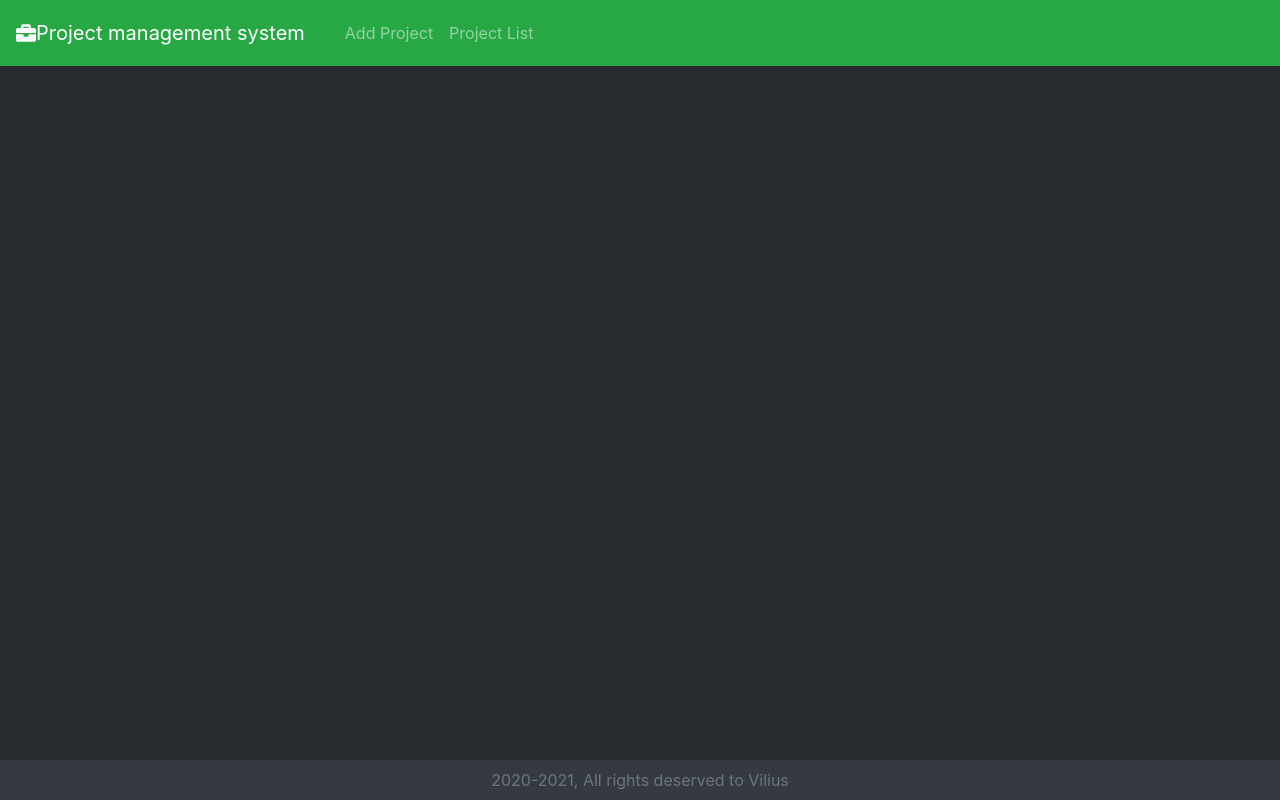
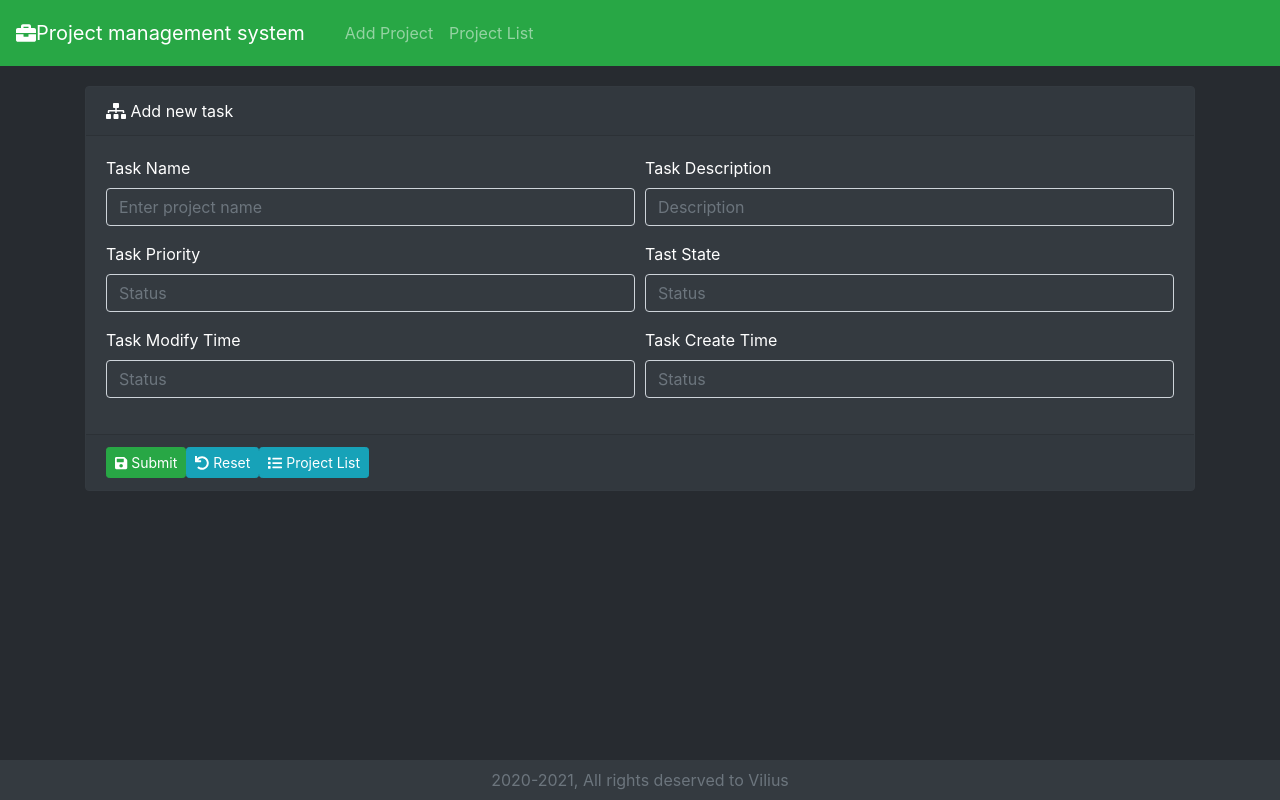
Before and after one commit to Paulius11/Project-managment-system, a React (Create React App) app in the folder frontend/: page /addTask in a window 1280 px wide. Built offline with nearby package versions, Linux system fonts and the light colour scheme.

Commit message:
added Task class

```diff
--- a/frontend/src/App.js
+++ b/frontend/src/App.js
@@ -6,6 +6,7 @@ import Welcome from './components/Welcome';
 import Footer from './components/Footer';
 import Project from './components/Project';
 import List from './components/List';
+import Task from './components/Task';
 import { BrowserRouter as Router, Switch, Route } from 'react-router-dom';
 
 function App() {
@@ -26,6 +27,7 @@ function App() {
                             <Route path="/" exact component={Welcome} />
                             <Route path="/add" exact component={Project} />
                             <Route path="/edit/:projectId" exact component={Project} />
+                            <Route path="/addTask" exact component={Task} />
                             <Route path="/list" exact component={List} />
                         </Switch>
                     </Col>
--- a/frontend/src/components/List.js
+++ b/frontend/src/components/List.js
@@ -1,7 +1,7 @@
 import React, { Component } from 'react';
 import { Card, Table, ButtonGroup, Button } from 'react-bootstrap';
 import { FontAwesomeIcon } from '@fortawesome/react-fontawesome';
-import { faList, faEdit, faTrash } from '@fortawesome/free-solid-svg-icons';
+import { faList, faEdit, faTrash, faAdjust } from '@fortawesome/free-solid-svg-icons';
 import axios from 'axios';
 import { Link } from 'react-router-dom';
 
@@ -83,7 +83,15 @@ export default class List extends Component {
                                                     <ButtonGroup>
                                                         <Link to={"edit/" + project.id} className="btn btn-sm btn-outline-primary"> <FontAwesomeIcon icon={faEdit} />  </Link>{''}
 
-                                                        <Button size="sm" variant="outline-danger" onClick={this.deleteProject.bind(this, project.id)}><FontAwesomeIcon icon={faTrash} /> </Button>{''}
+                                                        <Button size="sm" variant="outline-danger" onClick={this.deleteProject.bind(this, project.id)}>
+                                                            <FontAwesomeIcon icon={faTrash} /> </Button>{''}
+                                                        <Link to={"addtask"} className="btn btn-sm btn-outline-primary"> <FontAwesomeIcon icon={faAdjust} />  </Link>{''}
+                                                        <Link to={"tasks/" + project.id} className="btn btn-sm btn-outline-primary"> <FontAwesomeIcon icon={faList} />  </Link>{''}
+                                                        {
+                                                            /* Reik padaryti kazkaip, kad linkintu su mygtuku i task lists puslapi
+
+                                                       */
+                                                        }
                                                     </ButtonGroup>
                                                 </td>
                                             </tr>)
--- a/frontend/src/components/Project.js
+++ b/frontend/src/components/Project.js
@@ -152,6 +152,7 @@ export default class Project extends Component {
                         <Button size="sm" variant="info" type="button" onClick={this.projectList.bind()}>
                             <FontAwesomeIcon icon={faList} />  Project List
                         </Button>
+
                     </Card.Footer>
                 </Form>
             </Card>
--- /dev/null
+++ b/frontend/src/components/Task.js
@@ -0,0 +1,189 @@
+import React, { Component } from 'react';
+import { Card, Form, Button, Col } from 'react-bootstrap';
+import { FontAwesomeIcon } from '@fortawesome/react-fontawesome';
+import { faSave, faUndo, faSitemap, faList } from '@fortawesome/free-solid-svg-icons';
+import axios from 'axios';
+
+
+export default class Task extends Component {
+
+    constructor(props) {
+        super(props);
+        this.state = this.initialState;
+        this.projectChange = this.projectChange.bind(this);
+        this.submitTask = this.submitTask.bind(this);
+    }
+
+
+    initialState = {
+
+        taskName: '', taskDescription: '', taskPriority: '',
+        taskState: '', taskModifyTime: '', taskCreateTime: '' // Initial State  yra tusti laukai, kai paspaudziamas bus reset mygtukas, jis paduos situs argumentus ir formos bus nunulintos
+    }
+
+    submitTask(event) {
+
+        event.preventDefault();
+
+        const project = {
+            taskName: this.state.taskName,
+            taskDescription: this.state.taskDescription,
+            taskPriority: this.state.taskPriority,
+            taskState: this.state.taskState,
+            taskModifyTime: this.state.taskModifyTime,
+            taskCreateTime: this.state.taskCreateTime
+        };
+
+        axios.post("http://localhost:9090/api/projects", project)
+            .then(response => {
+                if (response.data != null) {
+                    this.setState(this.initialState);
+                }
+            });
+
+
+    }
+    componentDidMount() {
+        const projectId = this.props.match.params.projectId;
+        if (projectId) {
+            this.findProjectById(projectId);
+        }
+
+    };
+
+
+    findProjectById = (taskId) => {
+
+        axios.get("http://localhost:9090/api/projects/" + taskId) // Reiks pakeist link
+            .then(response => {
+                this.setState({
+                    taskName: response.data.taskName,
+                    taskDescription: response.data.taskDescription,
+                    taskPriority: response.data.taskPriority,
+                    taskState: response.data.taskState,
+                    taskModifyTime: response.data.taskModifyTime,
+                    taskCreateTime: response.data.taskCreateTime
+
+
+                });
+
+            }).catch((error) => {
+                console.log("Error - " + error);
+            });
+
+    };
+
+
+    projectChange = (event) => {
+
+        this.setState({
+            [event.target.name]: event.target.value
+        });
+    }
+    resetTask = () => {
+
+        this.setState(() => this.initialState)
+    }
+
+    taskList = () => {
+
+        return this.props.history.push("/list"); // App js , kai bus Task List sita reiks pakeist i /tasklist arba koks ten bus parasytas route path
+
+    };
+
+
+    render() {
+
+        const { taskName, taskDescription, taskState, taskPriority, taskCreateTime, taskModifyTime } = this.state;
+        return (
+            <Card className={"border border-dark bg-dark text-white"}>
+                <Card.Header> <FontAwesomeIcon icon={faSitemap} /> Add new task </Card.Header>
+
+                <Form onReset={this.resetTask} onSubmit={this.submitTask} id="taskFormId">
+                    <Card.Body>
+                        <Form.Row>
+                            <Form.Group as={Col} controlId="formGridTasktName">
+                                <Form.Label>Task Name</Form.Label>
+                                <Form.Control required autoComplete="off"
+                                    type="text" name="taskName"
+                                    value={taskName}
+                                    onChange={this.projectChange}
+                                    className={"bg-dark text-white"}
+                                    placeholder="Enter project name" />
+                            </Form.Group>
+
+                            <Form.Group as={Col} controlId="formGridTaskDescription">
+                                <Form.Label>Task Description</Form.Label>
+                                <Form.Control required autoComplete="off"
+                                    type="text" name="taskDescription"
+                                    value={taskDescription}
+                                    onChange={this.projectChange}
+                                    className={"bg-dark text-white"}
+                                    placeholder="Description" />
+                            </Form.Group>
+
+
+                        </Form.Row>
+                        <Form.Row>
+                            <Form.Group as={Col} controlId="formGridTaskPriority">
+                                <Form.Label>Task Priority</Form.Label>
+                                <Form.Control required autoComplete="off"
+                                    type="text" name="taskPriority"
+                                    value={taskPriority}
+                                    onChange={this.projectChange}
+                                    className={"bg-dark text-white"}
+                                    placeholder="Status" />
+                            </Form.Group>
+                            <Form.Group as={Col} controlId="formGridTaskState">
+                                <Form.Label>Tast State</Form.Label>
+                                <Form.Control required autoComplete="off"
+                                    type="text" name="taskState"
+                                    value={taskState}
+                                    onChange={this.projectChange}
+                                    className={"bg-dark text-white"}
+                                    placeholder="Status" />
+                            </Form.Group>
+                        </Form.Row>
+
+                        <Form.Row>
+                            <Form.Group as={Col} controlId="formGridTaskModifyTime">
+                                <Form.Label>Task Modify Time</Form.Label>
+                                <Form.Control required autoComplete="off"
+                                    type="text" name="taskModifyTime"
+                                    value={taskModifyTime}
+                                    onChange={this.projectChange}
+                                    className={"bg-dark text-white"}
+                                    placeholder="Status" />
+                            </Form.Group>
+                            <Form.Group as={Col} controlId="formGridTaskCreateTime">
+                                <Form.Label> Task Create Time</Form.Label>
+                                <Form.Control required autoComplete="off"
+                                    type="text" name="taskCreateTime"
+                                    value={taskCreateTime}
+                                    onChange={this.projectChange}
+                                    className={"bg-dark text-white"}
+                                    placeholder="Status" />
+                            </Form.Group>
+                        </Form.Row>
+
+
+                    </Card.Body>
+                    <Card.Footer>
+                        <Button size="sm" variant="success" type="submit">
+                            <FontAwesomeIcon icon={faSave} />  Submit
+                        </Button>{''}
+
+                        <Button size="sm" variant="info" type="reset">
+                            <FontAwesomeIcon icon={faUndo} />  Reset
+                        </Button>
+                        <Button size="sm" variant="info" type="button" onClick={this.taskList.bind()}>
+                            <FontAwesomeIcon icon={faList} />  Project List
+                        </Button>
+                    </Card.Footer>
+                </Form>
+            </Card>
+        );
+
+    }
+
+}
```
